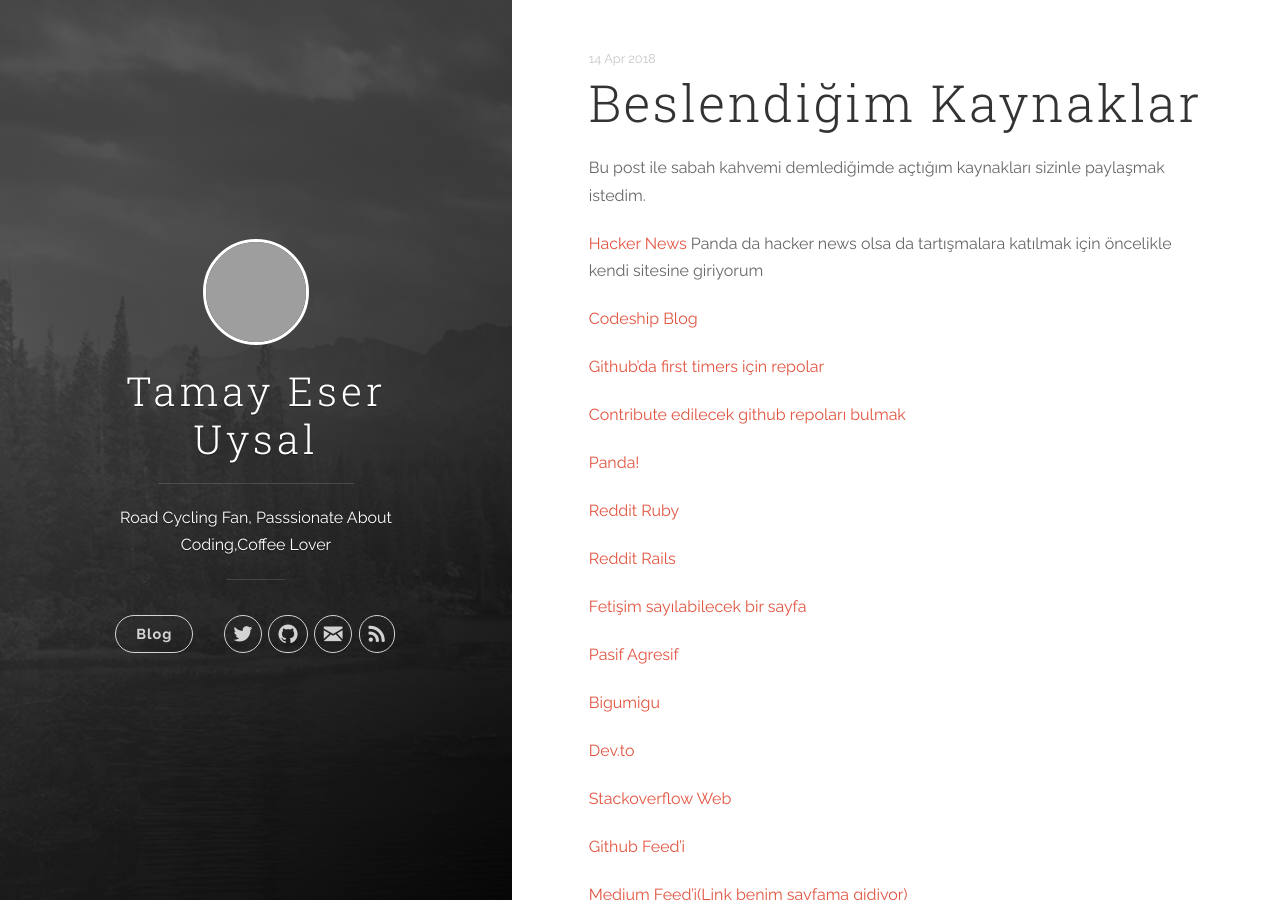
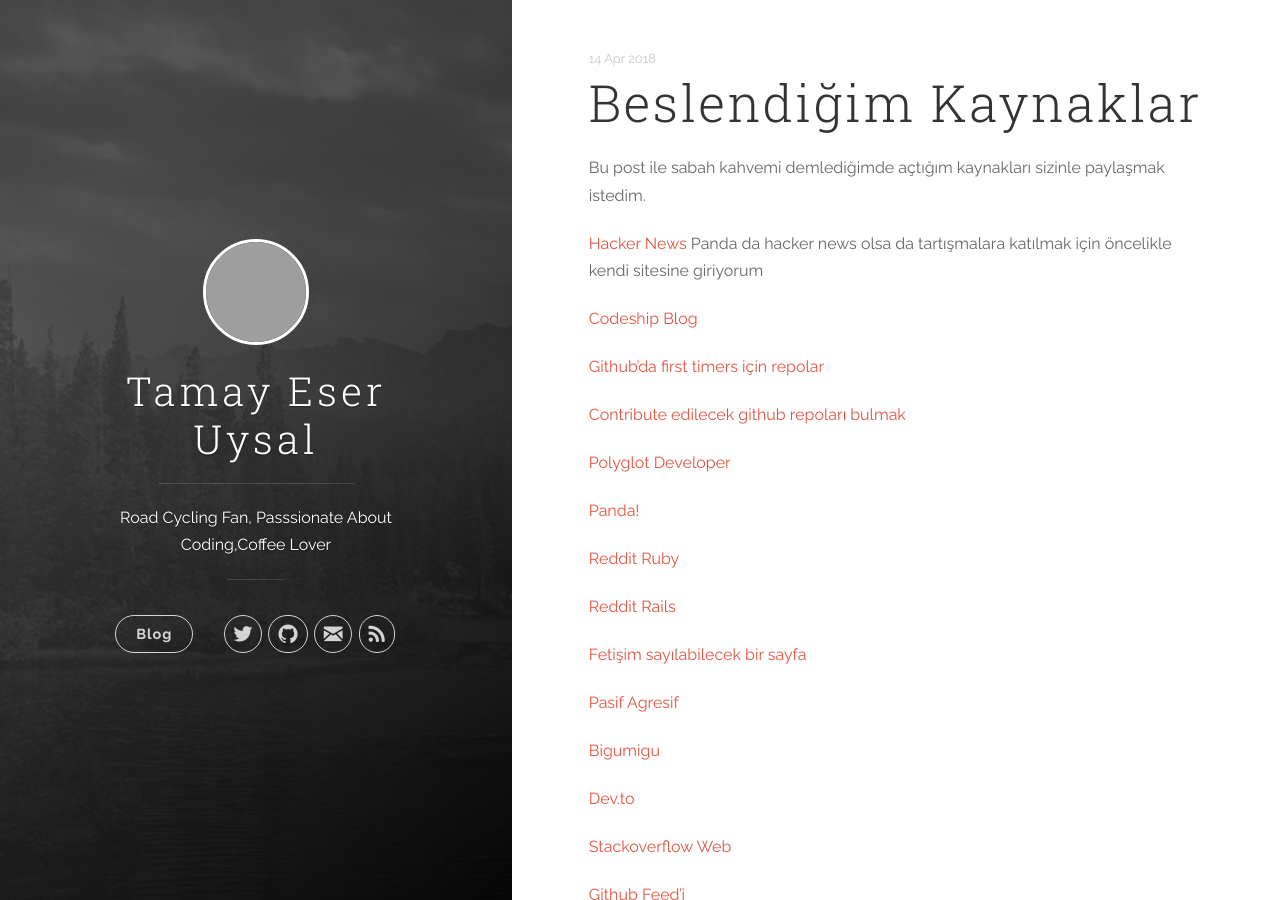
Before and after one commit to puskuruk/puskuruk.github.io, a Jekyll site: the page built from _posts/2018-04-14-kaynaklar.md, in a window 1280 px wide and 900 px high, cut to the strip 0-900 px from the top of the window. Built offline with Jekyll 4.4.1, drawn with Linux system fonts in a browser that asks for light colours; grey boxes are pictures that could not be loaded.

Commit message:
Added polyglotdeveloper blog

```diff
--- a/_posts/2018-04-14-kaynaklar.md
+++ b/_posts/2018-04-14-kaynaklar.md
@@ -12,6 +12,8 @@ Bu post ile sabah kahvemi demlediğimde açtığım kaynakları sizinle paylaşm
 [Github'da first timers için repolar](https://open-source.now.sh/)
 
 [Contribute edilecek github repoları bulmak](https://www.codetriage.com/)
+
+[Polyglot Developer](https://www.thepolyglotdeveloper.com/blog/)
 
 [Panda!](https://usepanda.com/)
 
```
